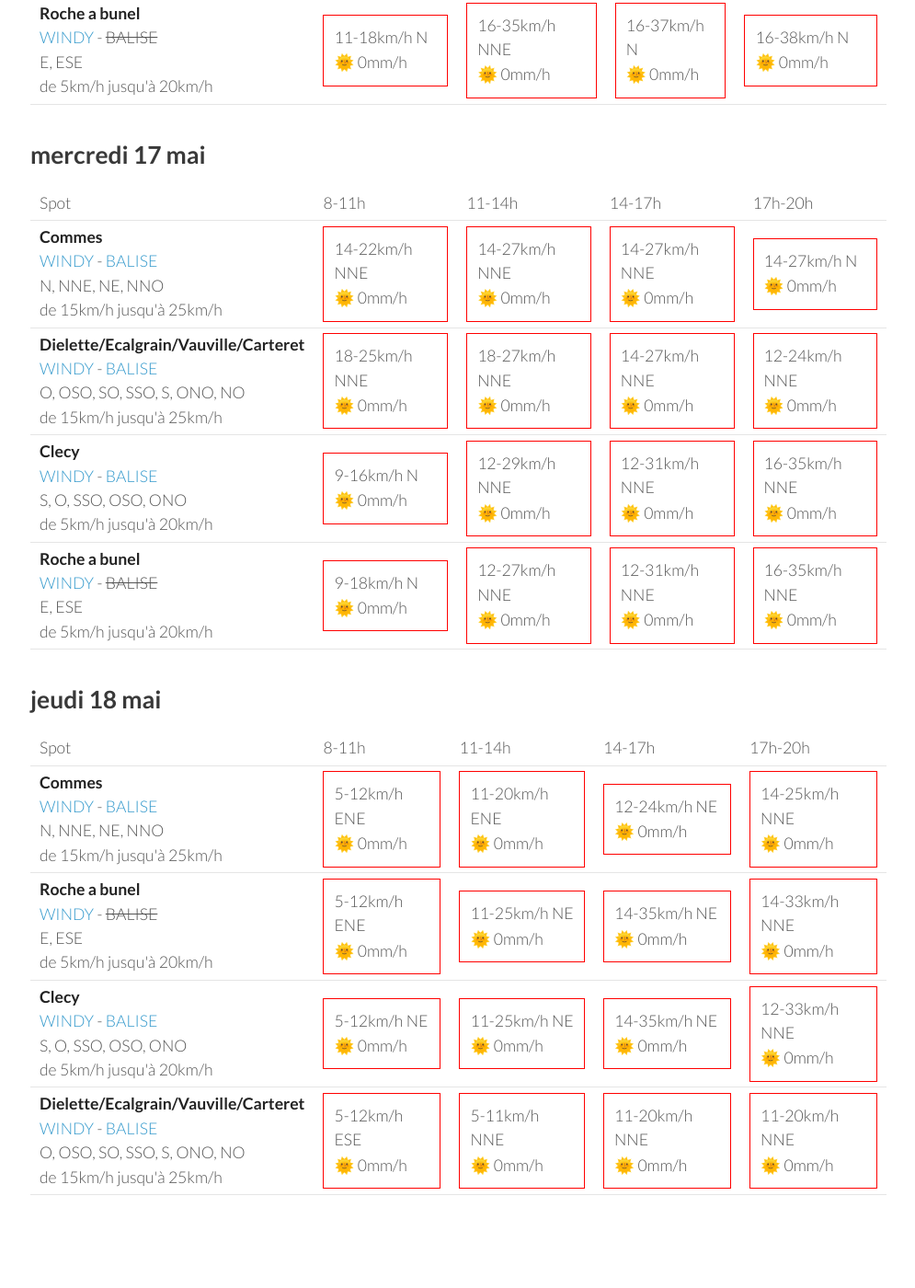
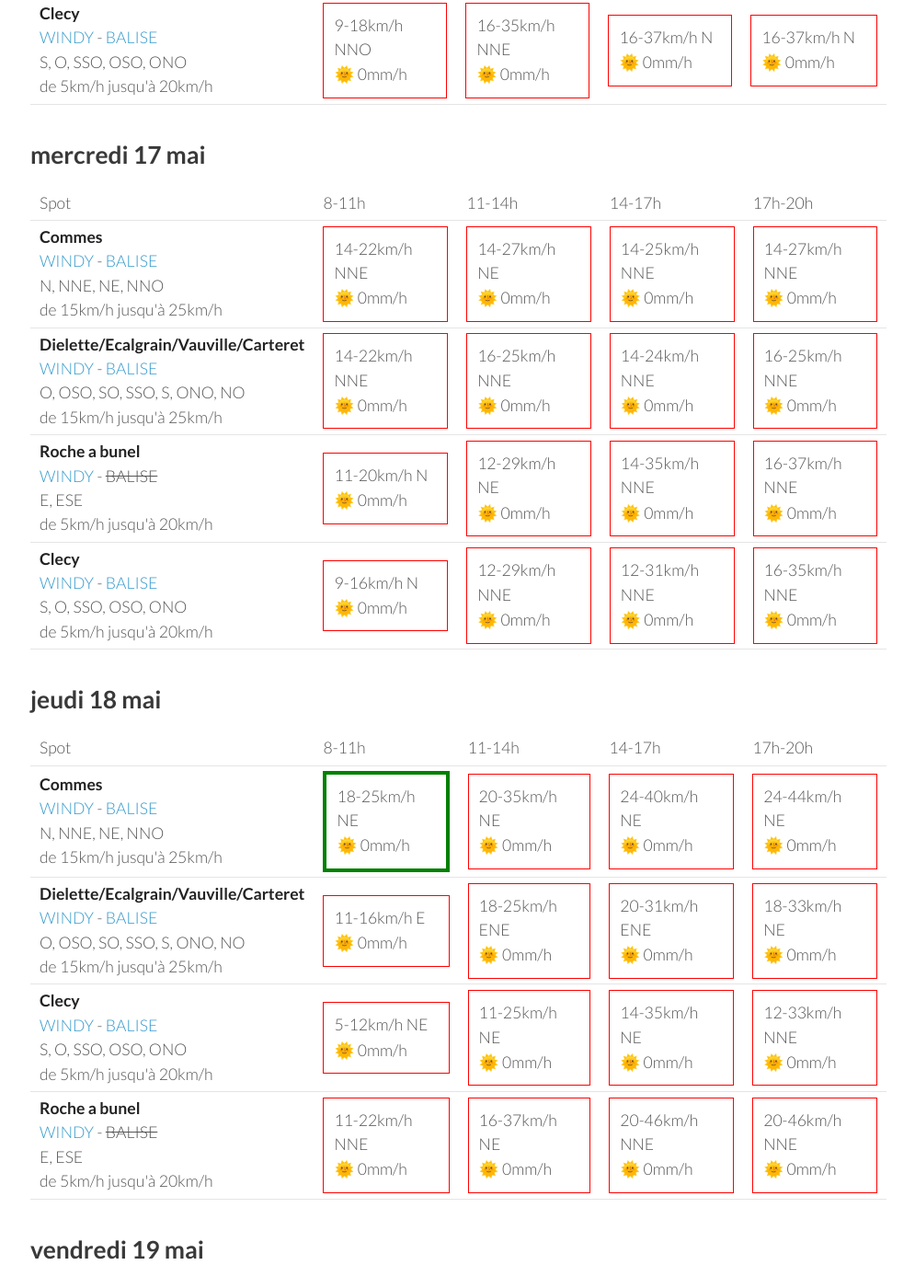
Before and after one commit to parapente-dans-le-nord/parapente-dans-le-nord.github.io, a Jekyll site: the page built from normandie.markdown, in a window 1280 px wide and 1400 px high, scrolled down 1905 px. Shown: the whole window at 92% size, without its empty margins (25-1020 px from the left). Built offline with Jekyll 4.4.1, drawn with Linux system fonts in a browser that asks for light colours; some of the changed text lies outside the part shown.

Commit message:
update index.markdown

```diff
--- a/normandie.markdown
+++ b/normandie.markdown
@@ -136,20 +136,30 @@ page mise à jour le dimanche 14 mai 06:46
 <tr>
         <td><strong>Commes</strong><br><a href="https://windy.com/49.346/-0.726?48.936,-0.726,8">WINDY</a> - <span class=""><a href="http://www.balisemeteo.com/balise.php?idBalise=158">BALISE</a> </span><br> <span class="vent-favorable">N, NNE, NE, NNO</span><br><span class="force-vent">de 15km/h jusqu'à 25km/h</span> </td>
 
-            <td><div class="not-flyable"><p>12-20km/h N</p><p>🌞 0mm/h</p></div></td>
-            <td><div class="not-flyable"><p>16-29km/h N</p><p>🌞 0mm/h</p></div></td>
-            <td><div class="not-flyable"><p>18-31km/h N</p><p>🌞 0mm/h</p></div></td>
-            <td><div class="not-flyable"><p>16-31km/h N</p><p>🌞 0mm/h</p></div></td>
+            <td><div class="not-flyable"><p>14-22km/h NNE</p><p>🌞 0mm/h</p></div></td>
+            <td><div class="not-flyable"><p>14-27km/h NNE</p><p>🌞 0mm/h</p></div></td>
+            <td><div class="not-flyable"><p>14-27km/h N</p><p>🌞 0mm/h</p></div></td>
+            <td><div class="not-flyable"><p>14-29km/h N</p><p>🌞 0mm/h</p></div></td>
 
 
     </tr>
 <tr>
         <td><strong>Dielette/Ecalgrain/Vauville/Carteret</strong><br><a href="https://windy.com/49.650/-1.856?49.243,-1.856,8">WINDY</a> - <span class=""><a href="http://www.balisemeteo.com/balise.php?idBalise=81">BALISE</a> </span><br> <span class="vent-favorable">O, OSO, SO, SSO, S, ONO, NO</span><br><span class="force-vent">de 15km/h jusqu'à 25km/h</span> </td>
 
-            <td><div class="not-flyable"><p>18-27km/h N</p><p>🌞 0mm/h</p></div></td>
-            <td><div class="not-flyable"><p>20-31km/h N</p><p>🌞 0mm/h</p></div></td>
-            <td><div class="not-flyable"><p>20-31km/h N</p><p>🌞 0mm/h</p></div></td>
-            <td><div class="not-flyable"><p>16-31km/h NNO</p><p>🌞 0mm/h</p></div></td>
+            <td><div class="not-flyable"><p>16-24km/h NNE</p><p>🌞 0mm/h</p></div></td>
+            <td><div class="not-flyable"><p>18-27km/h NNE</p><p>🌞 0mm/h</p></div></td>
+            <td><div class="not-flyable"><p>16-27km/h N</p><p>🌞 0mm/h</p></div></td>
+            <td><div class="not-flyable"><p>14-25km/h NNO</p><p>🌞 0mm/h</p></div></td>
+
+
+    </tr>
+<tr>
+        <td><strong>Roche a bunel</strong><br><a href="https://windy.com/48.993/-0.499?48.580,-0.499,8">WINDY</a> - <span class="no-balise"> BALISE </span><br> <span class="vent-favorable">E, ESE</span><br><span class="force-vent">de 5km/h jusqu'à 20km/h</span> </td>
+
+            <td><div class="not-flyable"><p>11-20km/h N</p><p>🌞 0mm/h</p></div></td>
+            <td><div class="not-flyable"><p>16-37km/h NNE</p><p>🌞 0mm/h</p></div></td>
+            <td><div class="not-flyable"><p>18-38km/h NNE</p><p>🌞 0mm/h</p></div></td>
+            <td><div class="not-flyable"><p>16-38km/h N</p><p>🌞 0mm/h</p></div></td>
 
 
     </tr>
@@ -160,16 +170,6 @@ page mise à jour le dimanche 14 mai 06:46
             <td><div class="not-flyable"><p>16-35km/h NNE</p><p>🌞 0mm/h</p></div></td>
             <td><div class="not-flyable"><p>16-37km/h N</p><p>🌞 0mm/h</p></div></td>
             <td><div class="not-flyable"><p>16-37km/h N</p><p>🌞 0mm/h</p></div></td>
-
-
-    </tr>
-<tr>
-        <td><strong>Roche a bunel</strong><br><a href="https://windy.com/48.993/-0.499?48.580,-0.499,8">WINDY</a> - <span class="no-balise"> BALISE </span><br> <span class="vent-favorable">E, ESE</span><br><span class="force-vent">de 5km/h jusqu'à 20km/h</span> </td>
-
-            <td><div class="not-flyable"><p>11-18km/h N</p><p>🌞 0mm/h</p></div></td>
-            <td><div class="not-flyable"><p>16-35km/h NNE</p><p>🌞 0mm/h</p></div></td>
-            <td><div class="not-flyable"><p>16-37km/h N</p><p>🌞 0mm/h</p></div></td>
-            <td><div class="not-flyable"><p>16-38km/h N</p><p>🌞 0mm/h</p></div></td>
 
 
     </tr>
@@ -193,19 +193,29 @@ page mise à jour le dimanche 14 mai 06:46
         <td><strong>Commes</strong><br><a href="https://windy.com/49.346/-0.726?48.936,-0.726,8">WINDY</a> - <span class=""><a href="http://www.balisemeteo.com/balise.php?idBalise=158">BALISE</a> </span><br> <span class="vent-favorable">N, NNE, NE, NNO</span><br><span class="force-vent">de 15km/h jusqu'à 25km/h</span> </td>
 
             <td><div class="not-flyable"><p>14-22km/h NNE</p><p>🌞 0mm/h</p></div></td>
+            <td><div class="not-flyable"><p>14-27km/h NE</p><p>🌞 0mm/h</p></div></td>
+            <td><div class="not-flyable"><p>14-25km/h NNE</p><p>🌞 0mm/h</p></div></td>
             <td><div class="not-flyable"><p>14-27km/h NNE</p><p>🌞 0mm/h</p></div></td>
-            <td><div class="not-flyable"><p>14-27km/h NNE</p><p>🌞 0mm/h</p></div></td>
-            <td><div class="not-flyable"><p>14-27km/h N</p><p>🌞 0mm/h</p></div></td>
 
 
     </tr>
 <tr>
         <td><strong>Dielette/Ecalgrain/Vauville/Carteret</strong><br><a href="https://windy.com/49.650/-1.856?49.243,-1.856,8">WINDY</a> - <span class=""><a href="http://www.balisemeteo.com/balise.php?idBalise=81">BALISE</a> </span><br> <span class="vent-favorable">O, OSO, SO, SSO, S, ONO, NO</span><br><span class="force-vent">de 15km/h jusqu'à 25km/h</span> </td>
 
-            <td><div class="not-flyable"><p>18-25km/h NNE</p><p>🌞 0mm/h</p></div></td>
-            <td><div class="not-flyable"><p>18-27km/h NNE</p><p>🌞 0mm/h</p></div></td>
-            <td><div class="not-flyable"><p>14-27km/h NNE</p><p>🌞 0mm/h</p></div></td>
-            <td><div class="not-flyable"><p>12-24km/h NNE</p><p>🌞 0mm/h</p></div></td>
+            <td><div class="not-flyable"><p>14-22km/h NNE</p><p>🌞 0mm/h</p></div></td>
+            <td><div class="not-flyable"><p>16-25km/h NNE</p><p>🌞 0mm/h</p></div></td>
+            <td><div class="not-flyable"><p>14-24km/h NNE</p><p>🌞 0mm/h</p></div></td>
+            <td><div class="not-flyable"><p>16-25km/h NNE</p><p>🌞 0mm/h</p></div></td>
+
+
+    </tr>
+<tr>
+        <td><strong>Roche a bunel</strong><br><a href="https://windy.com/48.993/-0.499?48.580,-0.499,8">WINDY</a> - <span class="no-balise"> BALISE </span><br> <span class="vent-favorable">E, ESE</span><br><span class="force-vent">de 5km/h jusqu'à 20km/h</span> </td>
+
+            <td><div class="not-flyable"><p>11-20km/h N</p><p>🌞 0mm/h</p></div></td>
+            <td><div class="not-flyable"><p>12-29km/h NE</p><p>🌞 0mm/h</p></div></td>
+            <td><div class="not-flyable"><p>14-35km/h NNE</p><p>🌞 0mm/h</p></div></td>
+            <td><div class="not-flyable"><p>16-37km/h NNE</p><p>🌞 0mm/h</p></div></td>
 
 
     </tr>
@@ -214,16 +224,6 @@ page mise à jour le dimanche 14 mai 06:46
 
             <td><div class="not-flyable"><p>9-16km/h N</p><p>🌞 0mm/h</p></div></td>
             <td><div class="not-flyable"><p>12-29km/h NNE</p><p>🌞 0mm/h</p></div></td>
-            <td><div class="not-flyable"><p>12-31km/h NNE</p><p>🌞 0mm/h</p></div></td>
-            <td><div class="not-flyable"><p>16-35km/h NNE</p><p>🌞 0mm/h</p></div></td>
-
-
-    </tr>
-<tr>
-        <td><strong>Roche a bunel</strong><br><a href="https://windy.com/48.993/-0.499?48.580,-0.499,8">WINDY</a> - <span class="no-balise"> BALISE </span><br> <span class="vent-favorable">E, ESE</span><br><span class="force-vent">de 5km/h jusqu'à 20km/h</span> </td>
-
-            <td><div class="not-flyable"><p>9-18km/h N</p><p>🌞 0mm/h</p></div></td>
-            <td><div class="not-flyable"><p>12-27km/h NNE</p><p>🌞 0mm/h</p></div></td>
             <td><div class="not-flyable"><p>12-31km/h NNE</p><p>🌞 0mm/h</p></div></td>
             <td><div class="not-flyable"><p>16-35km/h NNE</p><p>🌞 0mm/h</p></div></td>
 
@@ -248,20 +248,20 @@ page mise à jour le dimanche 14 mai 06:46
 <tr>
         <td><strong>Commes</strong><br><a href="https://windy.com/49.346/-0.726?48.936,-0.726,8">WINDY</a> - <span class=""><a href="http://www.balisemeteo.com/balise.php?idBalise=158">BALISE</a> </span><br> <span class="vent-favorable">N, NNE, NE, NNO</span><br><span class="force-vent">de 15km/h jusqu'à 25km/h</span> </td>
 
-            <td><div class="not-flyable"><p>5-12km/h ENE</p><p>🌞 0mm/h</p></div></td>
-            <td><div class="not-flyable"><p>11-20km/h ENE</p><p>🌞 0mm/h</p></div></td>
-            <td><div class="not-flyable"><p>12-24km/h NE</p><p>🌞 0mm/h</p></div></td>
-            <td><div class="not-flyable"><p>14-25km/h NNE</p><p>🌞 0mm/h</p></div></td>
+            <td><div class="flyable"><p>18-25km/h NE</p><p>🌞 0mm/h</p></div></td>
+            <td><div class="not-flyable"><p>20-35km/h NE</p><p>🌞 0mm/h</p></div></td>
+            <td><div class="not-flyable"><p>24-40km/h NE</p><p>🌞 0mm/h</p></div></td>
+            <td><div class="not-flyable"><p>24-44km/h NE</p><p>🌞 0mm/h</p></div></td>
 
 
     </tr>
 <tr>
-        <td><strong>Roche a bunel</strong><br><a href="https://windy.com/48.993/-0.499?48.580,-0.499,8">WINDY</a> - <span class="no-balise"> BALISE </span><br> <span class="vent-favorable">E, ESE</span><br><span class="force-vent">de 5km/h jusqu'à 20km/h</span> </td>
+        <td><strong>Dielette/Ecalgrain/Vauville/Carteret</strong><br><a href="https://windy.com/49.650/-1.856?49.243,-1.856,8">WINDY</a> - <span class=""><a href="http://www.balisemeteo.com/balise.php?idBalise=81">BALISE</a> </span><br> <span class="vent-favorable">O, OSO, SO, SSO, S, ONO, NO</span><br><span class="force-vent">de 15km/h jusqu'à 25km/h</span> </td>
 
-            <td><div class="not-flyable"><p>5-12km/h ENE</p><p>🌞 0mm/h</p></div></td>
-            <td><div class="not-flyable"><p>11-25km/h NE</p><p>🌞 0mm/h</p></div></td>
-            <td><div class="not-flyable"><p>14-35km/h NE</p><p>🌞 0mm/h</p></div></td>
-            <td><div class="not-flyable"><p>14-33km/h NNE</p><p>🌞 0mm/h</p></div></td>
+            <td><div class="not-flyable"><p>11-16km/h E</p><p>🌞 0mm/h</p></div></td>
+            <td><div class="not-flyable"><p>18-25km/h ENE</p><p>🌞 0mm/h</p></div></td>
+            <td><div class="not-flyable"><p>20-31km/h ENE</p><p>🌞 0mm/h</p></div></td>
+            <td><div class="not-flyable"><p>18-33km/h NE</p><p>🌞 0mm/h</p></div></td>
 
 
     </tr>
@@ -276,12 +276,12 @@ page mise à jour le dimanche 14 mai 06:46
 
     </tr>
 <tr>
-        <td><strong>Dielette/Ecalgrain/Vauville/Carteret</strong><br><a href="https://windy.com/49.650/-1.856?49.243,-1.856,8">WINDY</a> - <span class=""><a href="http://www.balisemeteo.com/balise.php?idBalise=81">BALISE</a> </span><br> <span class="vent-favorable">O, OSO, SO, SSO, S, ONO, NO</span><br><span class="force-vent">de 15km/h jusqu'à 25km/h</span> </td>
+        <td><strong>Roche a bunel</strong><br><a href="https://windy.com/48.993/-0.499?48.580,-0.499,8">WINDY</a> - <span class="no-balise"> BALISE </span><br> <span class="vent-favorable">E, ESE</span><br><span class="force-vent">de 5km/h jusqu'à 20km/h</span> </td>
 
-            <td><div class="not-flyable"><p>5-12km/h ESE</p><p>🌞 0mm/h</p></div></td>
-            <td><div class="not-flyable"><p>5-11km/h NNE</p><p>🌞 0mm/h</p></div></td>
-            <td><div class="not-flyable"><p>11-20km/h NNE</p><p>🌞 0mm/h</p></div></td>
-            <td><div class="not-flyable"><p>11-20km/h NNE</p><p>🌞 0mm/h</p></div></td>
+            <td><div class="not-flyable"><p>11-22km/h NNE</p><p>🌞 0mm/h</p></div></td>
+            <td><div class="not-flyable"><p>16-37km/h NE</p><p>🌞 0mm/h</p></div></td>
+            <td><div class="not-flyable"><p>20-46km/h NNE</p><p>🌞 0mm/h</p></div></td>
+            <td><div class="not-flyable"><p>20-46km/h NNE</p><p>🌞 0mm/h</p></div></td>
 
 
     </tr>
@@ -289,3 +289,49 @@ page mise à jour le dimanche 14 mai 06:46
 </tbody>
 </table>
 {:/}
+## vendredi 19 mai
+
+{::nomarkdown}
+<table>
+  <tbody>
+    <tr>
+      <td>Spot</td>
+      <td>8-11h</td>
+      <td>11-14h</td>
+      <td>14-17h</td>
+      <td>17h-20h</td>
+    </tr>
+<tr>
+        <td><strong>Commes</strong><br><a href="https://windy.com/49.346/-0.726?48.936,-0.726,8">WINDY</a> - <span class=""><a href="http://www.balisemeteo.com/balise.php?idBalise=158">BALISE</a> </span><br> <span class="vent-favorable">N, NNE, NE, NNO</span><br><span class="force-vent">de 15km/h jusqu'à 25km/h</span> </td>
+
+            <td><div class="not-flyable"><p>22-33km/h NE</p><p>🌞 0mm/h</p></div></td>
+            <td><div class="not-flyable"><p>24-38km/h NE</p><p>🌞 0mm/h</p></div></td>
+            <td><div class="not-flyable"><p>25-42km/h NE</p><p>🌞 0mm/h</p></div></td>
+            <td><div class="not-flyable"><p>29-48km/h NE</p><p>🌞 0mm/h</p></div></td>
+
+
+    </tr>
+<tr>
+        <td><strong>Roche a bunel</strong><br><a href="https://windy.com/48.993/-0.499?48.580,-0.499,8">WINDY</a> - <span class="no-balise"> BALISE </span><br> <span class="vent-favorable">E, ESE</span><br><span class="force-vent">de 5km/h jusqu'à 20km/h</span> </td>
+
+            <td><div class="not-flyable"><p>12-24km/h NNE</p><p>🌞 0mm/h</p></div></td>
+            <td><div class="not-flyable"><p>18-37km/h NE</p><p>🌞 0mm/h</p></div></td>
+            <td><div class="not-flyable"><p>18-40km/h NE</p><p>🌞 0mm/h</p></div></td>
+            <td><div class="not-flyable"><p>22-48km/h NNE</p><p>🌞 0mm/h</p></div></td>
+
+
+    </tr>
+<tr>
+        <td><strong>Dielette/Ecalgrain/Vauville/Carteret</strong><br><a href="https://windy.com/49.650/-1.856?49.243,-1.856,8">WINDY</a> - <span class=""><a href="http://www.balisemeteo.com/balise.php?idBalise=81">BALISE</a> </span><br> <span class="vent-favorable">O, OSO, SO, SSO, S, ONO, NO</span><br><span class="force-vent">de 15km/h jusqu'à 25km/h</span> </td>
+
+            <td><div class="not-flyable"><p>22-31km/h NE</p><p>🌞 0mm/h</p></div></td>
+            <td><div class="not-flyable"><p>27-38km/h ENE</p><p>🌞 0mm/h</p></div></td>
+            <td><div class="not-flyable"><p>27-42km/h NE</p><p>🌞 0mm/h</p></div></td>
+            <td><div class="not-flyable"><p>27-42km/h NE</p><p>🌞 0mm/h</p></div></td>
+
+
+    </tr>
+
+</tbody>
+</table>
+{:/}
```
Also changed, not shown: other parts of normandie.markdown (+1 -1 lines).
